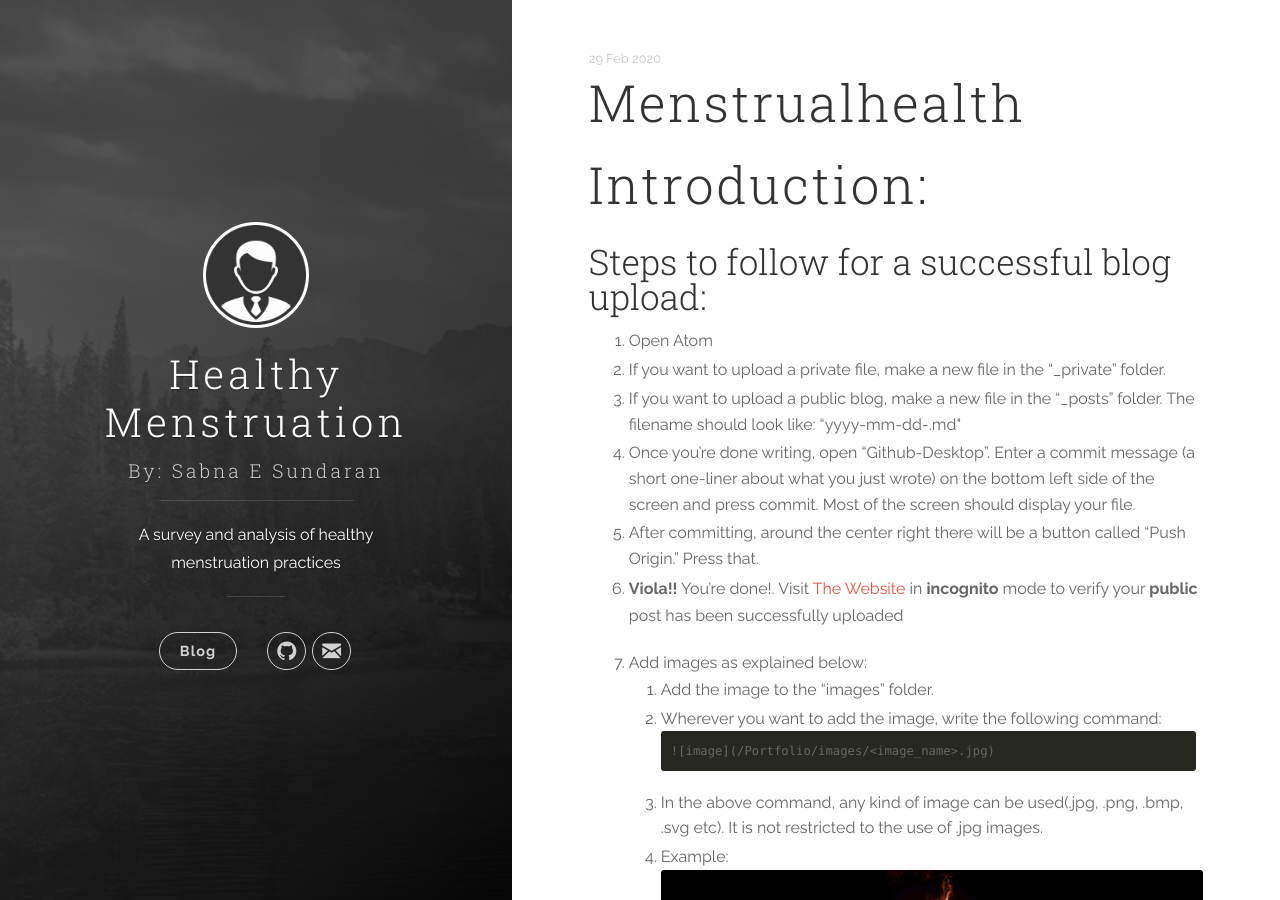
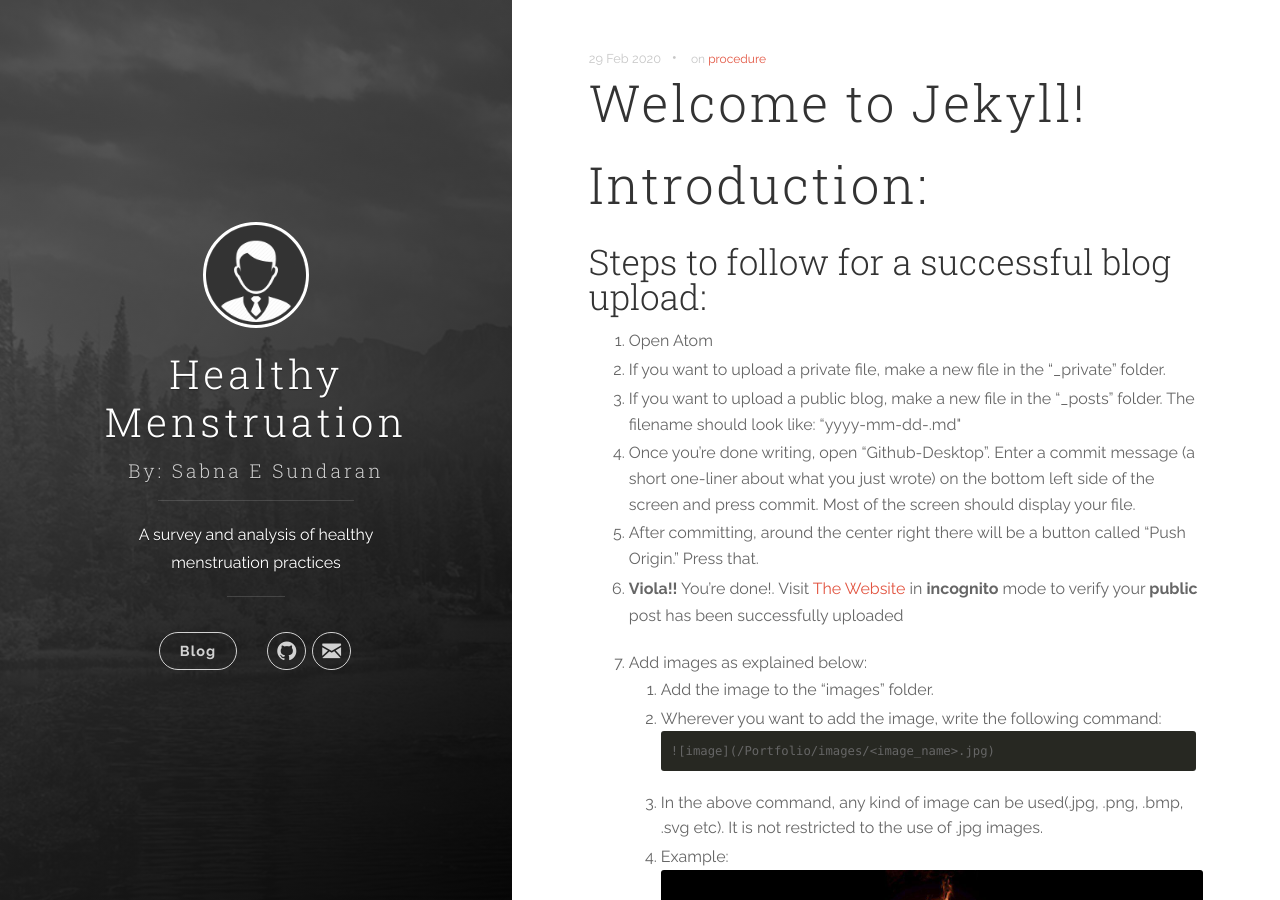
Before and after one commit to ssabna/Portfolio, a Jekyll site: the page built from _posts/2020-02-29-menstrualHealth.md, in a window 1280 px wide and 900 px high. Built offline with Jekyll 4.4.1, drawn with Linux system fonts in a browser that asks for light colours.

Commit message:
Update 2020-02-29-menstrualHealth.md

```diff
--- a/_posts/2020-02-29-menstrualHealth.md
+++ b/_posts/2020-02-29-menstrualHealth.md
@@ -1,8 +1,9 @@
 ---
-layout: post
-author: sabna
+title:  "Welcome to Jekyll!"
+date:   2020-02-29 23:30:23
+categories: [editing]
+tags: [procedure]
 ---
-
 # Introduction:
 
 ## Steps to follow for a successful blog upload:
```
